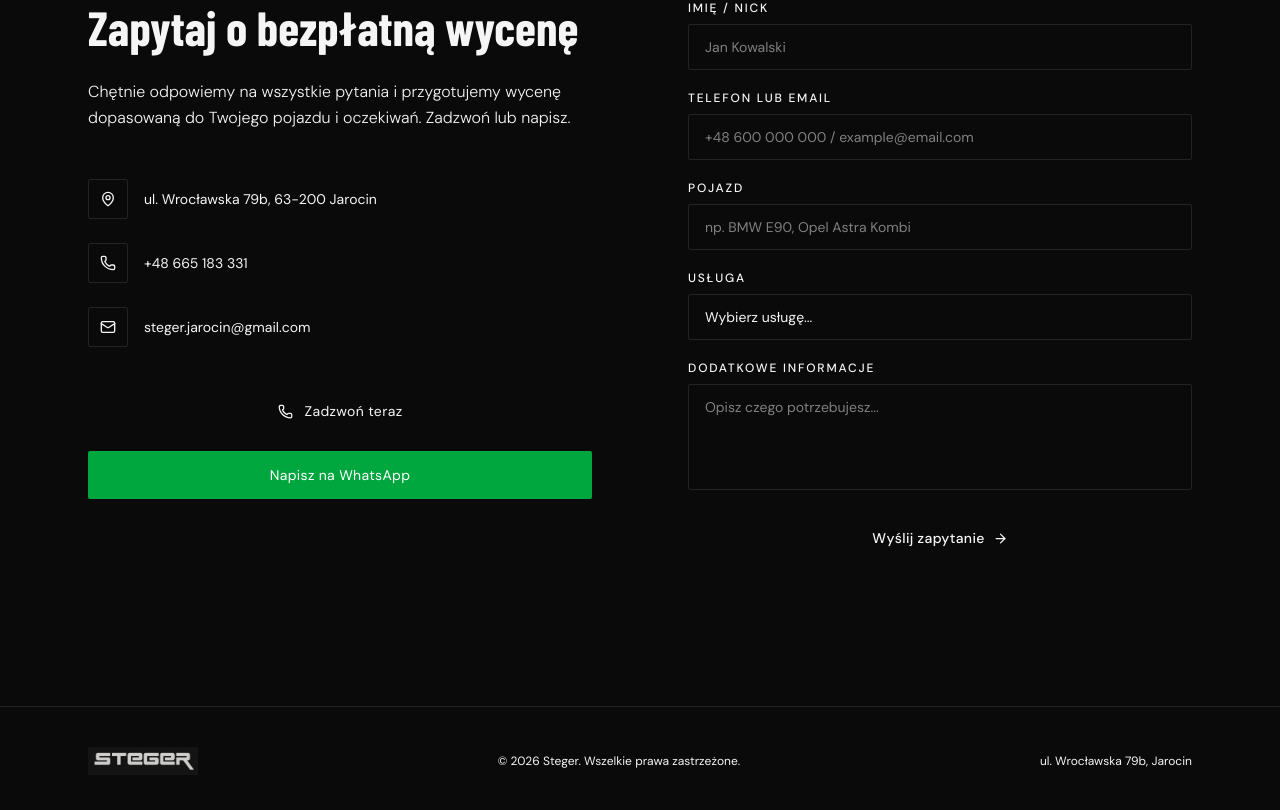
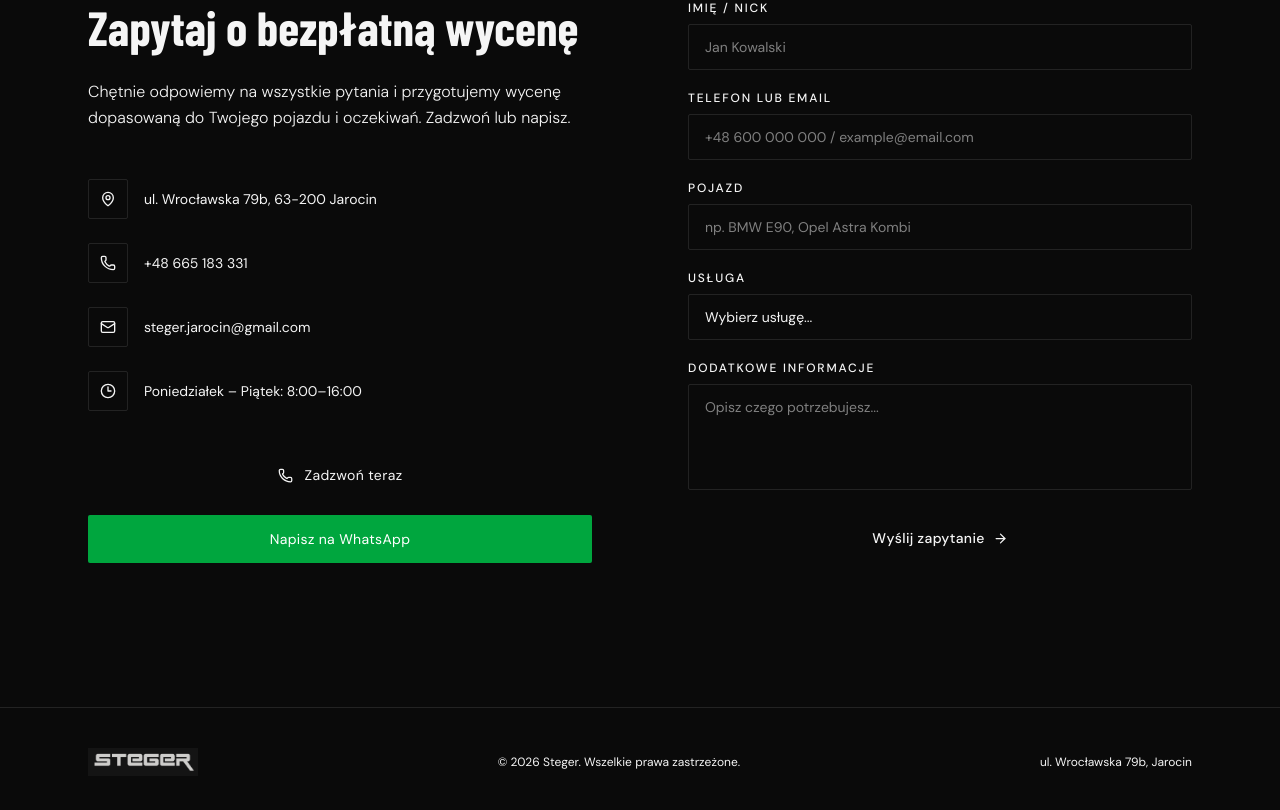
Before and after one commit to gerrrciu/stegerjarocin.pl, a React (Vite) app: page / in a window 1280 px wide. Shown: the part 3705-4515 px from the top of the page. Built offline with nearby package versions, Linux system fonts and the light colour scheme; a web font is replaced by a local one.

Commit message:
dodanie godzin otwarcia

```diff
--- a/src/app/App.tsx
+++ b/src/app/App.tsx
@@ -1,6 +1,6 @@
 import image_steger_logo_bia_e_bez_podpisu from '@/imports/steger_logo_bia_e_bez_podpisu.png'
 import { useState, useEffect } from "react";
-import { Menu, X, ArrowRight, MapPin, Phone, Mail } from "lucide-react";
+import { Menu, X, ArrowRight, MapPin, Phone, Mail, Clock3 } from "lucide-react";
 import { ImageWithFallback } from "@/app/components/figma/ImageWithFallback";
 import logoBaner from "@/imports/logo_baner.jpg";
 
@@ -349,6 +349,8 @@ Przyciemnianie szyb, zmiana koloru, dechroming i ochrona lakieru folią PPF.
                 { icon: MapPin, label: "ul. Wrocławska 79b, 63-200 Jarocin" },
                 { icon: Phone, label: "+48 665 183 331" },
                 { icon: Mail, label: "steger.jarocin@gmail.com" },
+                { icon: Clock3, label: "Poniedziałek – Piątek: 8:00–16:00" },
+
               ].map(({ icon: Icon, label }) => (
                 <li key={label} className="flex items-center gap-4">
                   <span className="w-10 h-10 flex items-center justify-center border border-border flex-shrink-0" style={{ borderRadius: "2px" }}>
```
